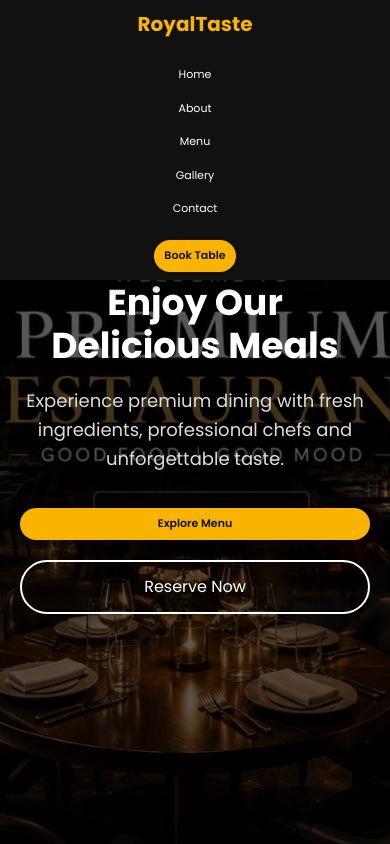
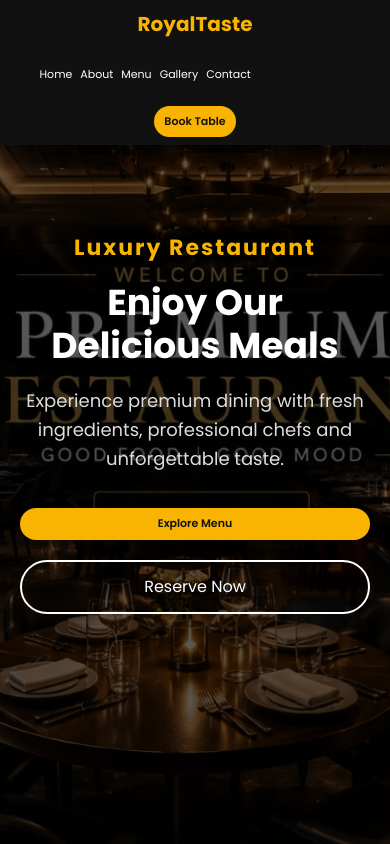
Before and after one commit to malikfarhanalinoul654321-sys/restaurant-landing-page, a plain HTML site: page index.html in a window 390 px wide. Shown: the top 844 px of the page. Drawn offline with Linux system fonts and the light colour scheme.

Commit message:
Update style.css

```diff
--- a/style.css
+++ b/style.css
@@ -98,7 +98,68 @@ nav ul li a:hover{
 .btn:hover{
     background:#fff;
 }
+/* =========================
+   MOBILE HEADER FIX
+========================= */
 
+@media (max-width: 768px) {
+
+    header {
+        padding: 10px 0;
+    }
+
+    header .container {
+        display: flex;
+        flex-direction: column;
+        align-items: center;
+        gap: 10px;
+        padding: 0 10px;
+    }
+
+    .logo h2 {
+        font-size: 25px;
+        margin: 0;
+    }
+
+    nav {
+        width: 100%;
+        overflow-x: auto;
+        scrollbar-width: none;
+    }
+
+    nav::-webkit-scrollbar {
+        display: none;
+    }
+
+    nav ul {
+        display: flex !important;
+        flex-direction: row !important;
+        flex-wrap: nowrap !important;
+        justify-content: flex-start;
+        align-items: center;
+        gap: 18px;
+        padding: 0 5px;
+        margin: 0;
+        width: max-content;
+    }
+
+    nav ul li {
+        flex-shrink: 0;
+        list-style: none;
+    }
+
+    nav ul li a {
+        font-size: 14px;
+        white-space: nowrap;
+    }
+
+    nav ul .btn,
+    nav .btn {
+        padding: 8px 15px;
+        font-size: 13px;
+        white-space: nowrap;
+    }
+}
 
 /* =========================
    MOBILE HEADER
```
